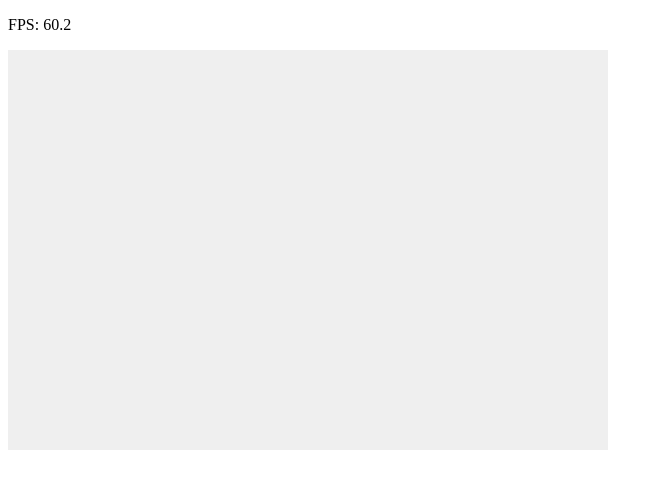
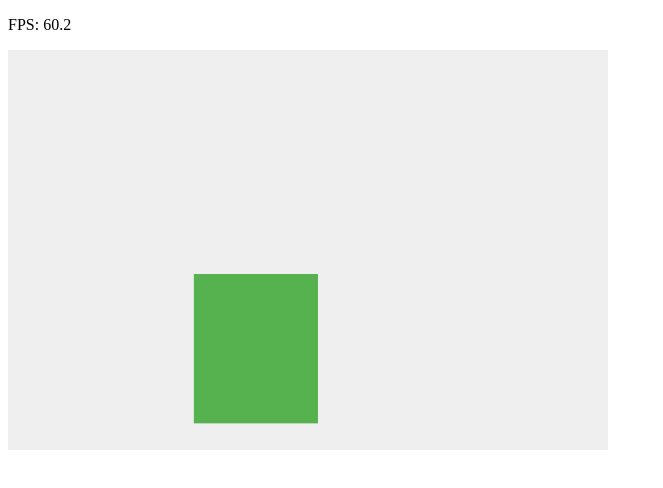
Before and after one commit to rubixkyoob/engine, a plain HTML site: page index.html in a window 1280 px wide. Shown: the whole page, without its empty margins (0-663 px from the left). Drawn offline with nearby package versions, Linux system fonts and the light colour scheme.

Commit message:
working rendering and lerping
booyah

```diff
--- /dev/null
+++ b/BoxSprite.js
@@ -0,0 +1,20 @@
+class BoxSprite {
+	constructor(w, h, c, t) {
+		this.width = w;
+		this.height = h;
+		this.color = c;
+		this.transform = t;
+	}
+
+	draw() {
+		var c=document.getElementById("mainCanvas");
+		var ctx=c.getContext("2d");
+		ctx.fillStyle=this.color;
+		ctx.fillRect(
+			this.transform.position.x - (this.width * this.transform.scale.x * 0.5),
+			this.transform.position.y - (this.height * this.transform.scale.y * 0.5),
+			this.width * this.transform.scale.x,
+			this.height * this.transform.scale.y
+		);
+	}
+}
--- a/GameObject.js
+++ b/GameObject.js
@@ -5,13 +5,42 @@ class GameObject {
 		objectid++;
 		var t = new Transform(x, y);
 		this.components = [t];
+		this.transform = this.components[0];
 		this.children = [];
+		this.visible = true;
+	}
+
+	addComponent(c) {
+		this.components.push(c);
+	}
+
+	start() {
+		if(this.components.length > 0) {
+			for(var c = 0; c < this.components.length; c++) {
+				if(typeof this.components[c].start == 'function') {
+					this.components[c].start();
+				}
+			}
+		}
 	}
 
 	update() {
 		if(this.components.length > 0) {
-			for(var c; c < this.components.length; c++) {
-				this.components[c].update();
+			for(var c = 0; c < this.components.length; c++) {
+				if(typeof this.components[c].update == 'function') {
+					this.components[c].update();
+				}
+			}
+		}
+	}
+
+	render() {
+		if(this.visible && this.components.length > 0) {
+			for(var c = 0; c < this.components.length; c++) {
+				// only call function if it exists
+				if(typeof this.components[c].draw == 'function') {
+					this.components[c].draw();
+				}
 			}
 		}
 	}
@@ -19,5 +48,14 @@ class GameObject {
 	get getId() {
 		return this.id;
 	}
-
+	//getTransform() {
+	//	if(this.components.length > 0) {
+	//		for(var c = 0; c < this.components.length; c++) {
+	//			if(this.components[c] instanceof Transform) {
+	//				return this.components[c];
+	//			}
+	//		}
+	//	}
+	//	return null;
+	//}
 }
--- a/Physics.js
+++ b/Physics.js
@@ -1,8 +1,8 @@
 class Physics {
-	constructor () {
+	constructor (m) {
 		this.velocity = new Vector2(0,0);
 		this.acceleration = new Vector2(0,0);
 		this.netForce = new Vector2(0,0);
-		this.mass = 0.0;
+		this.mass = m;
 	}
 }
--- a/Scene.js
+++ b/Scene.js
@@ -9,11 +9,31 @@ class Scene {
 		this.gameObjects.push(go);
 	}
 
+	start() {
+		// update each component in each gameobject in the scene
+		for(var g = 0; g < this.gameObjects.length; g++) {
+			this.gameObjects[g].start();
+		}
+	}
+
 	update() {
 		// update each component in each gameobject in the scene
 		for(var g = 0; g < this.gameObjects.length; g++) {
-
+			this.gameObjects[g].update();
 
 		}
 	}
+
+	render() {
+		//clear scene before redrawing
+		var c=document.getElementById("mainCanvas");
+		var ctx=c.getContext("2d");
+		ctx.clearRect(0, 0, c.width, c.height);
+		ctx.globalAlpha=1;
+
+		// call each game Object draw method
+		for(var g = 0; g < this.gameObjects.length; g++) {
+			this.gameObjects[g].render();
+		}
+	}
 }
--- /dev/null
+++ b/TestScript.js
@@ -0,0 +1,36 @@
+/// test script
+class TestScript {
+	constructor(t) {
+		this.transform = t;
+
+		this.travelTime = 4.0;
+		this.changeTime = Time.time + this.travelTime;
+		this.state = 0;
+		this.sSpeed = 1;
+		this.destinations = [
+			new Vector2(500, 300),
+			new Vector2(100, 300),
+			new Vector2(100, 100),
+			new Vector2(50, 20)
+			];
+	}
+
+	start() {
+
+	}
+
+	update() {
+		this.transform.position = Vector2.Lerp(this.transform.position, this.destinations[this.state], this.sSpeed * Time.deltaTime);
+		this.transform.scale = Vector2.Lerp(this.transform.scale, this.destinations[this.state].multiply(0.01), this.sSpeed * Time.deltaTime);
+
+		if(Time.time >= this.changeTime) {
+			this.state += 1;
+			if(this.state > this.destinations.length - 1) {
+				this.state = 0;
+			}
+			this.changeTime = Time.time + this.travelTime;
+		}
+
+	}
+
+}
--- a/Transform.js
+++ b/Transform.js
@@ -1,10 +1,8 @@
 class Transform {
 	constructor (x, y) {
-		this.x = x;
-		this.y = y;
+		this.position = new Vector2(x, y);
 		this.rotation = 0.0;
-		this.xScale = 1.0;
-		this.yScale = 1.0;
+		this.scale = new Vector2(1.0, 1.0);
 	}
 
 	update() {
--- a/Vector2.js
+++ b/Vector2.js
@@ -8,5 +8,18 @@ class Vector2 {
 		return Math.sqrt(Math.pow(this.x, 2) + Math.pow(this.y, 2));
 	}
 
+	multiply(factor) {
+		return new Vector2(this.x * factor, this.y * factor);
+	}
+
+	static Lerp(start, end, smooth) {
+		var dx = (1 - smooth) * start.x + smooth * end.x;
+		var dy = (1 - smooth) * start.y + smooth * end.y;
+		return new Vector2(dx, dy);
+	}
+
+	toString() {
+		return "<x:" + this.x + ", y:" + this.y + ">";
+	}
 
 }
--- a/index.html
+++ b/index.html
@@ -5,6 +5,8 @@
 <script src="https://ajax.googleapis.com/ajax/libs/jquery/3.3.1/jquery.min.js"></script>
 <script src="Vector2.js"></script>
 <script src="Transform.js"></script>
+<script src="BoxSprite.js"></script>
+<script src="TestScript.js"></script>
 <script src="Physics.js"></script>
 <script src="GameObject.js"></script>
 <script src="Scene.js"></script>
--- a/main.js
+++ b/main.js
@@ -18,23 +18,28 @@ function start() {
 
 	// create a new scene from code
 	var newScene = new Scene(600, 400);
-	newScene.addGameObject(new GameObject(20, 40));
+	var go = new GameObject(50, 100);
+	go.addComponent(new BoxSprite(50, 50, "#55b24e", go.transform));
+	go.addComponent(new TestScript(go.transform));
+	go.addComponent(new Physics(5));
+
+	newScene.addGameObject(go);
 
 	scenes.push(newScene);
 	currScene = 0;
 
+	scenes[currScene].start();
 	window.requestAnimationFrame(update);
 }
 
 function update() {
 
 	$("#debug").text("FPS: " + calculateAverageFPS());
-
 	//console.log("tick:" + Time.time + " -> dt:" + Time.deltaTime);
 
-	if(currScene !== null) {
-		scenes[currScene].update();
-	}
+	scenes[currScene].update();
+
+	scenes[currScene].render();
 
 	Time.updateTime(new Date());
 	window.requestAnimationFrame(update);
```
Also changed, not shown: Component.js (line endings or trailing spaces), Time.js (line endings or trailing spaces).
